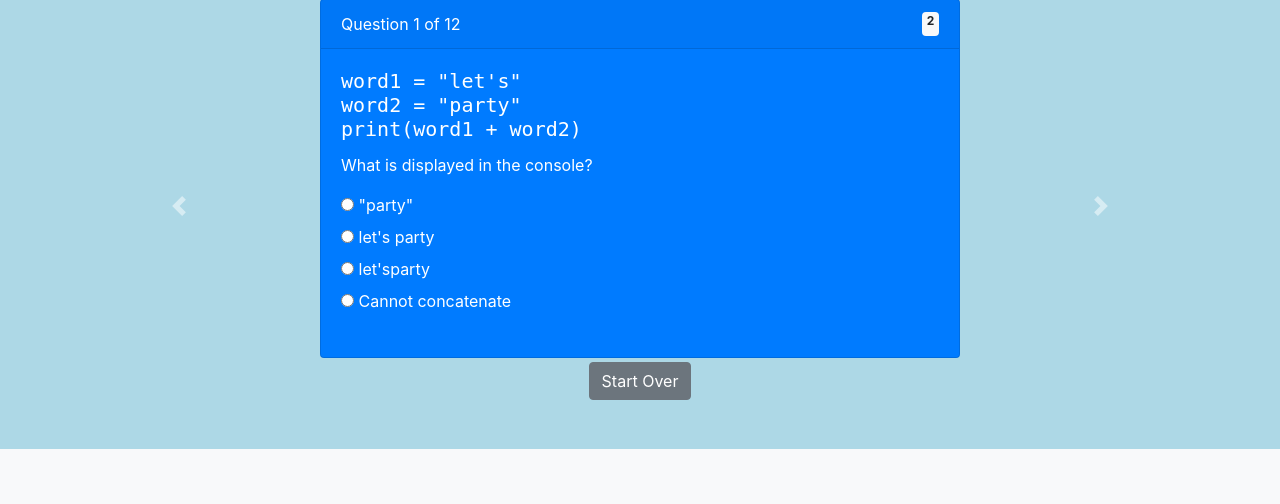
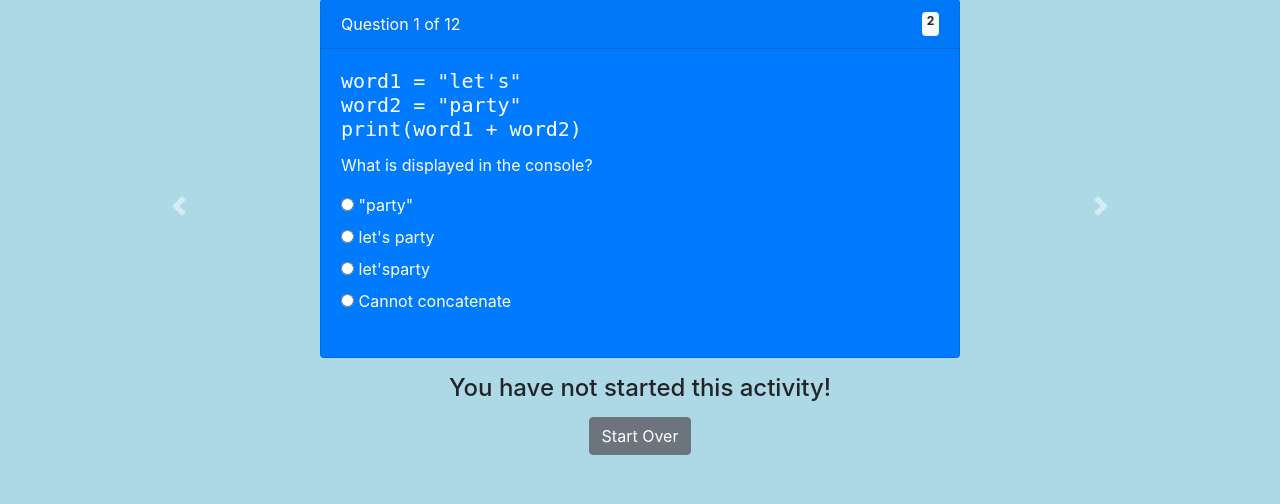
Before and after one commit to schelimilla/gamified_web_app, a Flask app: page /string_methods in a window 1280 px wide. Shown: the part 1951-2455 px from the top of the page. Before the commit the page ends 2400 px from the top, so only its background shows below. Run offline with Flask 3, Linux system fonts and the light colour scheme; some libraries are stand-ins or nearby versions.

Commit message:
added progress text to string methods page

```diff
--- a/gamified_web_app/static/js/concept_check_sm.js
+++ b/gamified_web_app/static/js/concept_check_sm.js
@@ -85,6 +85,7 @@ radioButtons.forEach(function(radioButton) {
         if (this.checked) {
             // Display different message based on the selected option
             updateQuestionAnswered('true');
+            document.getElementById('completedText').textContent = "You have started this activity! Would you like to start over?";
             if (selectedAnswer === correctAnswer) {
                 // console.log("correct answer selected");
                 pointsBadge.style.backgroundColor = "#6AFF33";
@@ -126,5 +127,31 @@ radioButtons.forEach(function(radioButton) {
         // console.log("TOTAL POINTS: " + total_points);
         updatePointsDisplay(total_points);
         updateLeaderboard(points_earned);
+        updateProgress();
     });
 });
+
+function updateProgress(){
+    window.addEventListener('load', function() {
+        const data = sessionStorage.getItem('string_methods_answered');
+        var entries = JSON.parse(data) || [];
+        var string_methods_answered_counter = 0;
+        entries.forEach(entry => {
+            if (entry.answered === "true"){
+            string_methods_answered_counter += 1;
+            }
+        });
+        // var percentCorrect = Math.floor((data_types_answered_counter/7)*100);
+        if (string_methods_answered_counter == 12){
+            document.getElementById('completedText').textContent = "You've already completed this activity! Would you like to start over?";
+        }
+        else if (string_methods_answered_counter > 0){
+            document.getElementById('completedText').textContent = "You've already started this activity! Would you like to start over?";
+        }
+        else {
+            document.getElementById('completedText').textContent = "You have not started this activity!";
+        }
+
+    });
+}
+updateProgress();
--- a/gamified_web_app/templates/string_methods.html
+++ b/gamified_web_app/templates/string_methods.html
@@ -274,6 +274,7 @@
         <div class="col text-center">
           <!-- <div> -->
               <!-- <h4 id="percentCorrectText" style="margin-bottom: 6%; margin-top: -4%;">You've completed <span id="percentCorrectValue"></span>% of this activity</h4> -->
+              <h4 id="completedText" style="margin-bottom: 6%; margin-top: -4%;"><span id="completedText"></span></h4>
               <button class="btn btn-secondary" style="margin-top: -9%;" onclick="resetStringMethodsAnswered()">Start Over</button>
           <!-- </div> -->
         </div>
@@ -297,6 +298,7 @@
           ]
 
           sessionStorage.setItem('string_methods_answered', JSON.stringify(string_methods_answered));
+          document.getElementById('completedText').textContent = "You have not started this activity!";
         }
       </script>
 
```
